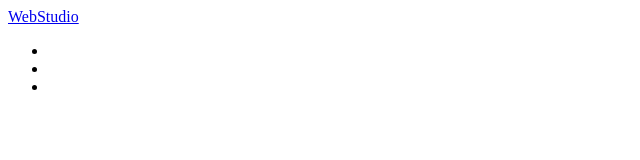
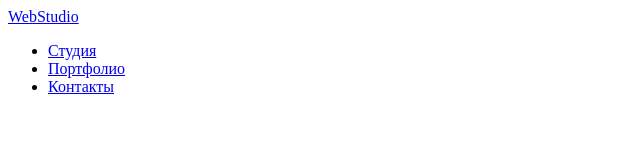
Before and after one commit to OksanaMashtaler/goit-markup-hw-01, a plain HTML site: page index.html in a window 1280 px wide. Shown: the whole page, without its empty margins (0-640 px from the left). Drawn offline with Linux system fonts and the light colour scheme.

Commit message:
Navigaton

```diff
--- a/index.html
+++ b/index.html
@@ -11,9 +11,9 @@
         <nav>
             <a href="index.html">WebStudio</a>
             <ul>
-                <Li></Li>
-                <Li></Li>
-                <Li></Li>
+                <Li><a href="#">Студия</a></Li>
+                <Li><a href="#">Портфолио</a></Li>
+                <Li><a href="#">Контакты</a></Li>
             </ul>
         </nav>
 
```
